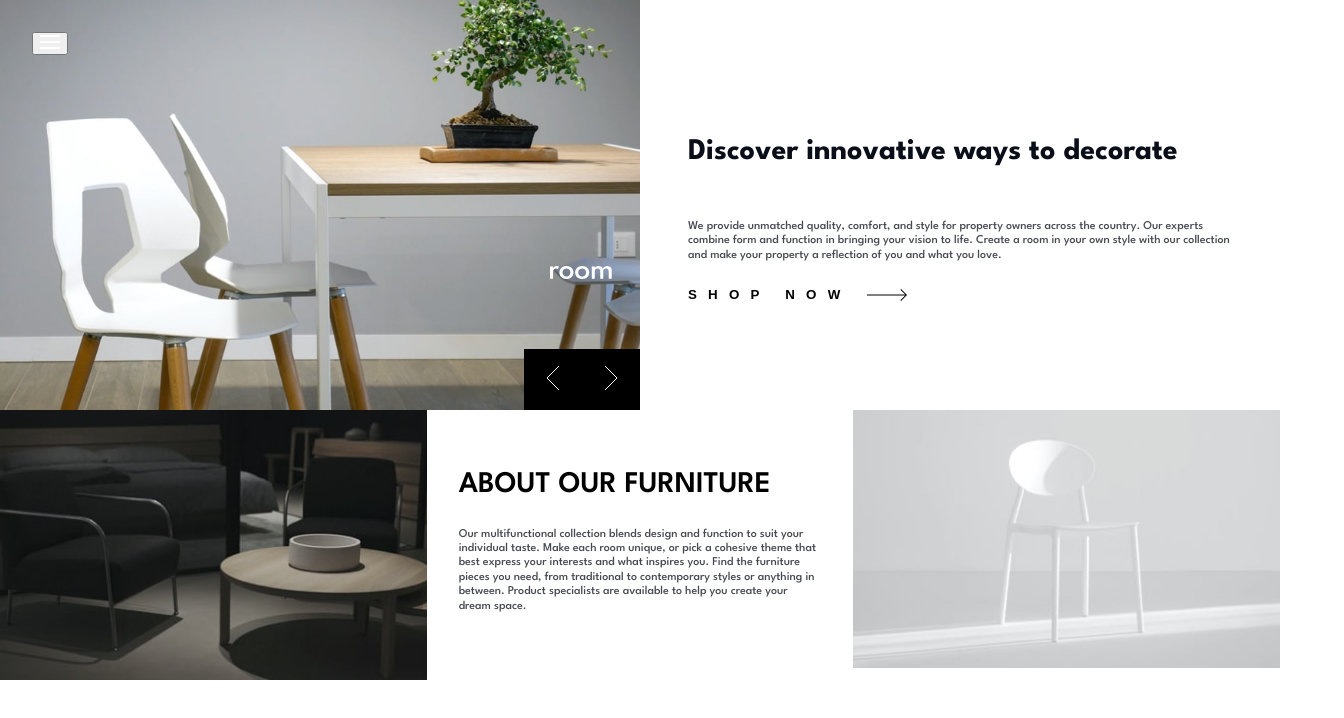
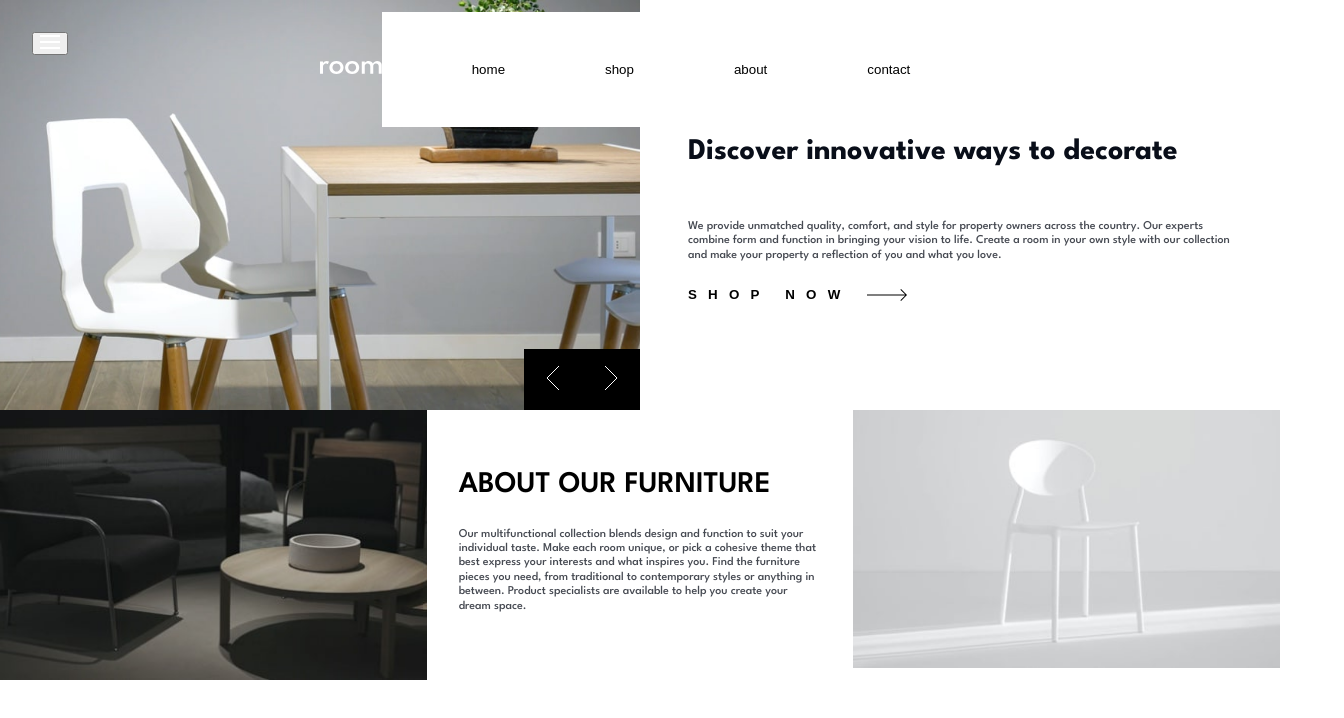
Before and after one commit to Kenta-Asakura/room-homepage, a React (Create React App) app: page / in a window 1280 px wide. Shown: the top 718 px of the page, 1344 px wide, since content can reach past the window. Built offline with nearby package versions, Linux system fonts and the light colour scheme.

Commit message:
issue in navbar, flex items

```diff
--- a/src/App.js
+++ b/src/App.js
@@ -6,6 +6,7 @@ import GlobalStyles from "./components/Global";
 import Header from "./components/Header";
 import Showcase from "./components/Showcase";
 import SectionTwo from "./components/SectionTwo";
+import { Container } from "./components/styles/Container.styled";
 
 const theme = {
   colors: {
--- a/src/components/Header.js
+++ b/src/components/Header.js
@@ -15,6 +15,7 @@ export default function Header() {
           <img src={logo} alt='' />
         </div>
 
+        <div>
           <Nav>
             {/* is li component necessary ? */}
             {/* or just make nested li component ? */}
@@ -25,6 +26,7 @@ export default function Header() {
               <li><button>contact</button></li>
             </ul>
           </Nav>
+        </div>
 
         <HamburgerMenu>
           <button>
--- a/src/components/styles/Container.styled.js
+++ b/src/components/styles/Container.styled.js
@@ -3,4 +3,5 @@ import styled from "styled-components";
 export const Container = styled.div`
   width: 100%;
   margin: 0 auto;
+  overflow: hidden;
 `
--- a/src/components/styles/Header.styled.js
+++ b/src/components/styles/Header.styled.js
@@ -1,33 +1,53 @@
 import styled from "styled-components";
 
 export const HeaderContainer = styled.header`
+  width: 100%;
   position: absolute;
   z-index: 10;
-  padding: 32px;
-  width: 100%;
+  // width: 100%;
   display: flex;
   align-items: center;
   justify-content: center;
+  flex-wrap: wrap;
+
+    & img {
+
+    }
 `;
 
 export const HamburgerMenu = styled.div`
   position: absolute;
   top: 32px;
   left: 32px;
+  z-index: 20;
 `;
 
 export const Nav = styled.nav`
+  background: white;
+  top: 0;
+  left: 0;
+  width: 100%;
+
+    & ul {
+      display:flex;
+      align-items: center;
+      justify-content: center;
+      // flex-wrap: wrap;
+      overflow: hidden;
+
       & li {
         list-style: none;
 
         button {
-      color: white;
+          color: black;
           background-color: transparent;
           padding: 50px;
           border: none;
         }
       }
+    }
 `;
 
 export const NavLi = styled.li`
+
 `;
--- a/src/test.css
+++ b/src/test.css
@@ -3,9 +3,8 @@
   align-items: start;
   justify-content: flex-start;
   grid-template-columns: repeat(3, 1fr);
-  li {
-
-  }
+  flex-wrap: wrap;
+  gap: 4;
 }
 
 @media (max-width: ${({theme})}) {
```
Lines whose indentation alone changed are shown as unchanged.
